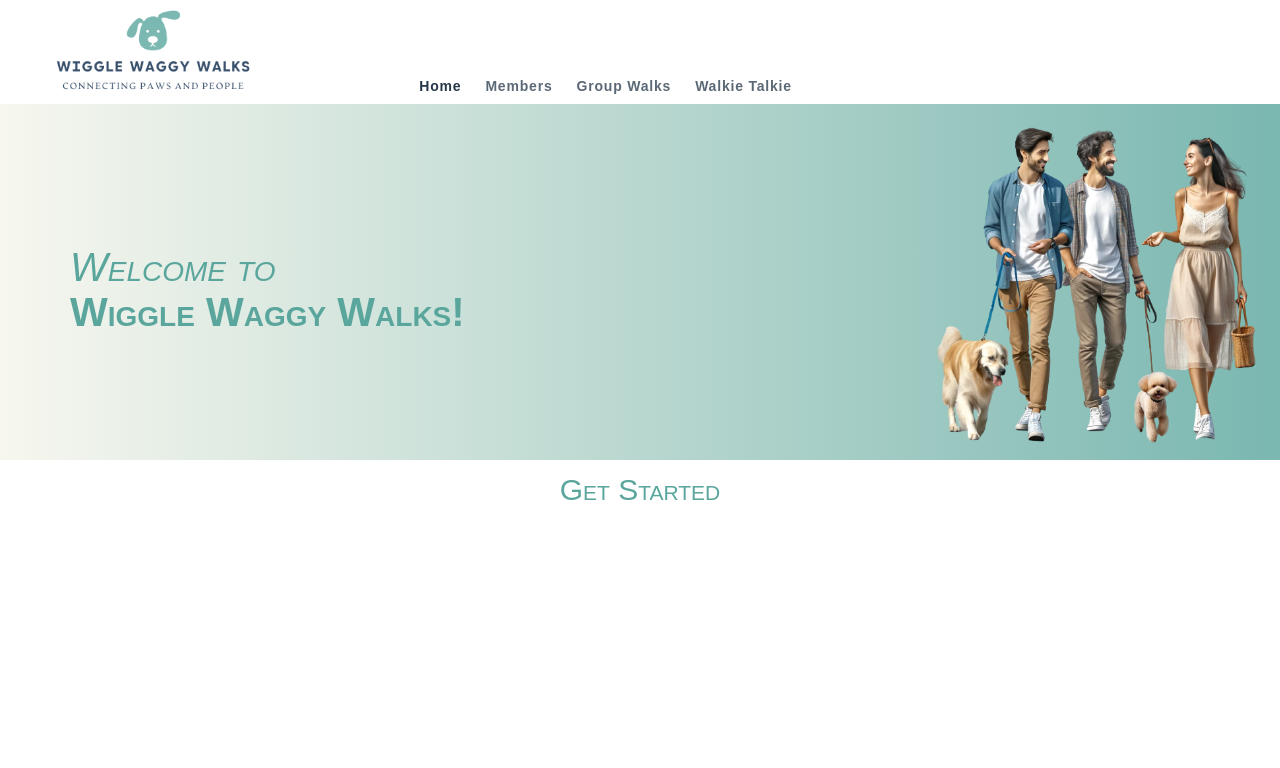
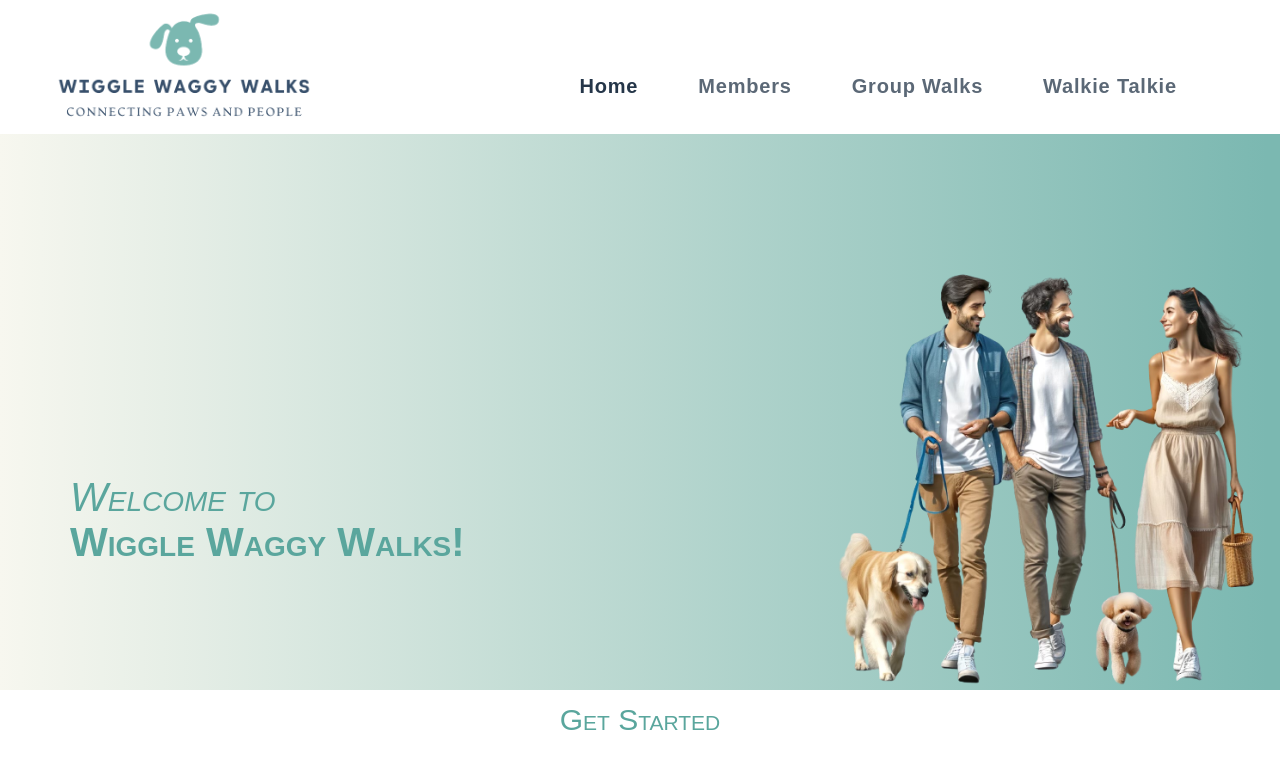
Before and after one commit to gillianroberts1/CapstoneClient, a React (Create React App) app: page / in a window 1280 px wide. Shown: the top 768 px of the page. Built offline with nearby package versions, Linux system fonts and the light colour scheme; no server answers.

Commit message:
navbar and profile styling

```diff
--- a/src/components/NavBar.js
+++ b/src/components/NavBar.js
@@ -99,7 +99,7 @@ function NavBar() {
               >
                 {currentUser && (
                   <div className="account-info">
-                    <span>My Profile</span>
+                    <span>{currentUser.firstName}'s profile</span>
 
                     <img src={currentUser.photoURL} alt="User" />
                   </div>
--- a/src/components/css/Home.css
+++ b/src/components/css/Home.css
@@ -1,8 +1,10 @@
 .home-container {
+  margin-top: 100px;
+  padding-top: 250px;
   display: flex;
   justify-content: center;
   align-items: center;
-  padding-top: 40px;
+  /* padding-top: 40px; */
   background: fixed;
   background: rgb(123, 184, 177);
   background: linear-gradient(
@@ -32,8 +34,9 @@
 }
 .dogs {
   background: transparent;
-  height: 330px;
+  height: 500px;
   width: auto;
+  padding-bottom: 70px;
 }
 
 .button {
--- a/src/components/css/NavBar.css
+++ b/src/components/css/NavBar.css
@@ -18,7 +18,7 @@
 }
 .navbar-nav {
 
-  padding:70px 0px 0px 100px
+  padding:70px 0px 0px 180px
 }
 
 nav.navbar {
@@ -39,7 +39,7 @@ nav.navbar.scrolled {
 nav.navbar a.navbar-brand {
   max-width: 8%;
   height: auto;
-  padding-top: 20px;
+  padding-top: 22px;
 }
 
 .logo-container {
@@ -48,7 +48,7 @@ nav.navbar a.navbar-brand {
 }
 
 .logo {
-  height: 100px;
+  height: 130px;
   width: auto;
   padding: 0px 50px;
 }
@@ -57,8 +57,8 @@ nav.navbar .navbar-nav .nav-link.navbar-link {
   font-weight: 700;
   color: #253649 !important;
   letter-spacing: 0.8px;
-  padding: 0 12px;
-  font-size: 14px;
+  padding: 0 30px;
+  font-size: 20px;
   opacity: 0.75;
 }
 
@@ -135,18 +135,18 @@ nav.navbar .navbar-toggler[aria-expanded="true"] .navbar-toggler-icon {
   right: 0;
   display: flex;
   align-items: center;
-  padding: 30px;
+  padding: 18px;
 }
 
 .navbar-link .account-info img {
-  width: 60px;
-  height: 60px ;
+  width: 70px;
+  height: 70px ;
   border-radius: 50%;
   margin-right: 10px;
 }
 
 .navbar-link .account-info span {
-  font-size: 8px;
+  font-size: 10px;
   margin-right: 5px;
 }
 
--- a/src/components/profile/css/Profile.css
+++ b/src/components/profile/css/Profile.css
@@ -1,7 +1,7 @@
 .profile-container {
   padding: 30px;
   margin: 150px 50px;
-  border: 2px solid black;
+  /* border: 2px solid black; */
   border-radius: 10px;
   display: grid;
   grid-template-columns: 0.3fr 1.4fr 0.3fr;
```
